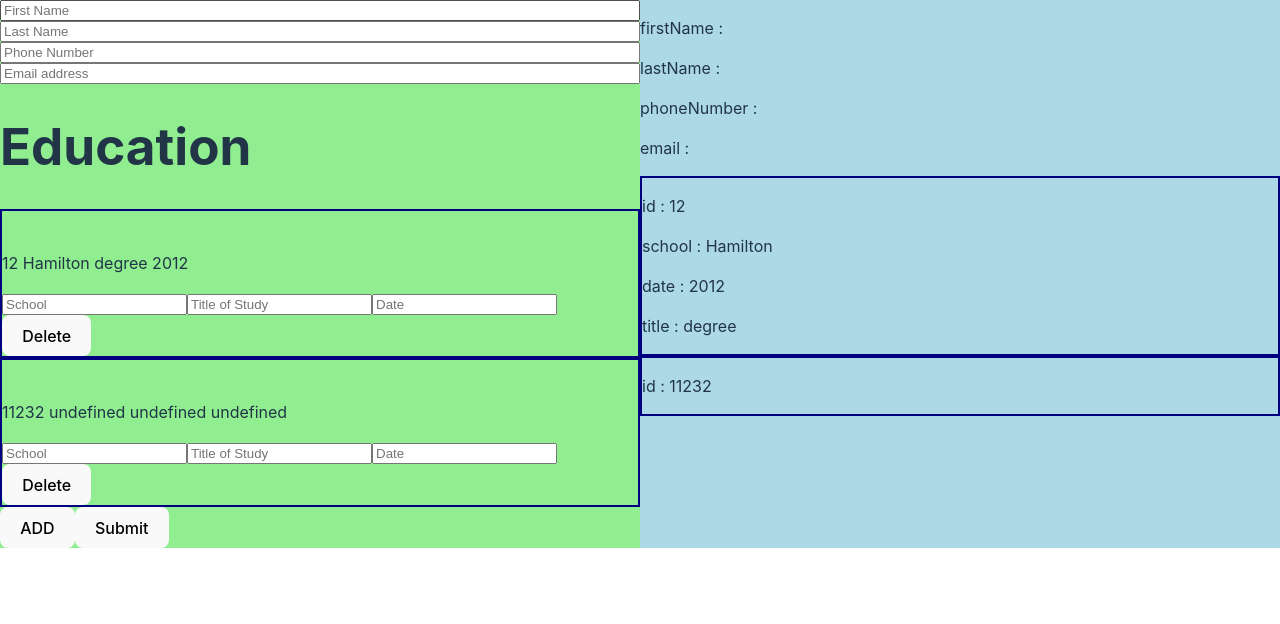
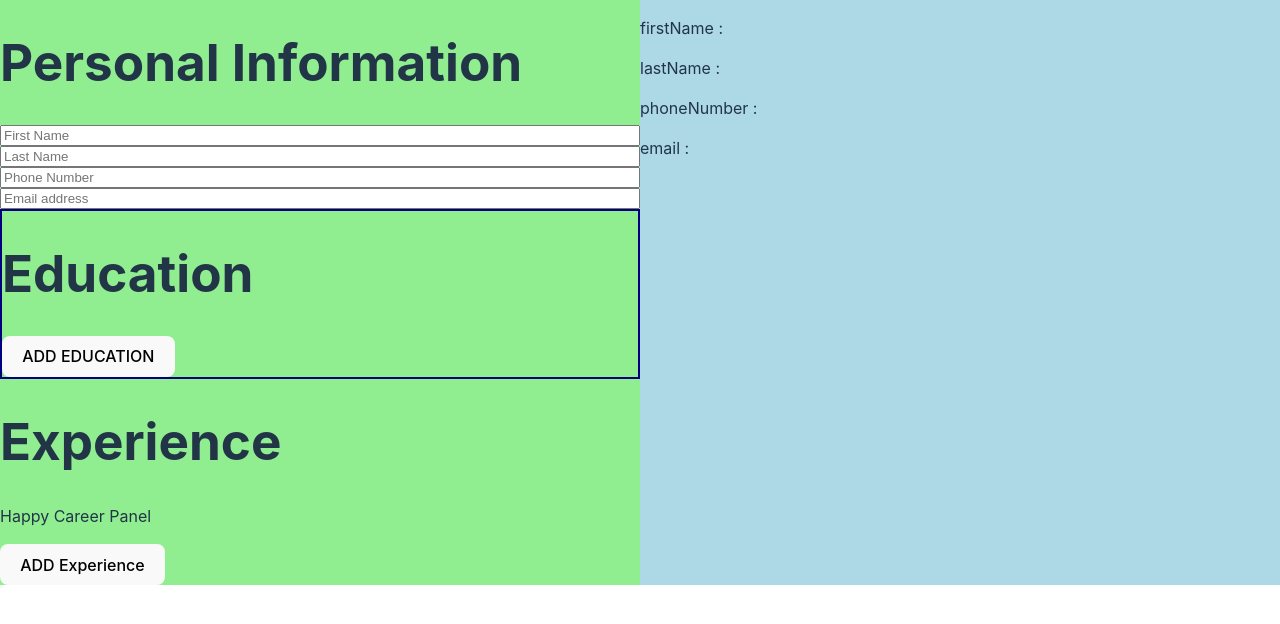
Before and after one commit to BrynyPatchett/cv-generator, a React (Vite) app: page / in a window 1280 px wide. Shown: the top 624 px of the page. Built offline with nearby package versions, Linux system fonts and the light colour scheme.

Commit message:
Added ability to add/remove experice and edit them with input fields

```diff
--- a/src/App.jsx
+++ b/src/App.jsx
@@ -1,11 +1,21 @@
-import { useState } from "react";
+import { useMemo, useState } from "react";
 import "./App.css";
 import TextBox from "./components/textbox";
 import PersonalInfo from "./components/personalInfo";
 import EducationPanel from "./components/educationPanel";
+import CareerPanel from "./components/careerPanel"
+
+
 
 function App() {
-  //global variables
+
+//reduced an array to the largest id
+  function latestId(array){
+     let x = array.reduce((prev,curr) =>{
+        return prev > curr.id ? prev : curr.id;
+    },-1)
+    return x;
+  }
 
   //personinfo object contain information about a person
   const [personinfo, setPersonalInfo] = useState({
@@ -17,8 +27,14 @@ function App() {
 
   //array of education credentials objects [{School of Study,Title of Study, date}]
   const [educationCredentials, setEducationCredentials] = useState([
-    { id: 12, school: "Hamilton", date: "2012", title: "degree" },
-    { id: 11232 },
+    // { id: 12, school: "Hamilton", date: "2012", title: "degree" },
+    // { id: 11232 }
+  ]);
+
+
+  const [careerExperiences, setcareerExperiences] = useState([
+    // { id: 123123, companyName: "Briscoes", position:"manager", responsiblity:"Managing", dateStart: "2012", dateEnd:"2022" },
+    // { id: 121223, companyName: "asd", position:"asd", responsiblity:"asd", dateStart: "2012", dateEnd:"2022" }
   ]);
 
   //going to be two sides
@@ -32,26 +48,40 @@ function App() {
   // use objects per section and pass them to the resume to render
 
   //Changed personal info object with pass in field
+
+  //gets the largest ID from loaded obj arrays to use for the iniital ID offset (usefull for loading fom local storage)
+  const largestEducationId = useMemo(() => {
+    return latestId(educationCredentials);
+  },[]);
+
+  const largestExperienceId = useMemo(() => {
+  return latestId(careerExperiences);
+  },[])
+
+
+
+
+
   function updatePersonalInfo(e, field) {
     setPersonalInfo({ ...personinfo, [field]: e.target.value });
   }
 
-  // function updateEducationInfo(creds) {
-  //   setEducationCredentials([...educationCredentials,creds]);
-  // }
 
   return (
     <>
       <div className="inputLeft">
         {/*Personal Info ssection, inputs edit personinfo */}
+        <h1>Personal Information</h1>
         <PersonalInfo updatePersonalInfo={updatePersonalInfo} />
         {/*Eduacational experience section */}
         <EducationPanel
           educationCredentials={educationCredentials}
           setEducationCredentials={setEducationCredentials}
+          largestId ={largestEducationId }
+
         />
         {/*Career experience section */}
-        {/* <PersonalInfo updatePersonalInfo={updatePersonalInfo}/> */}
+        <CareerPanel careerExperiences={careerExperiences} setcareerExperiences={setcareerExperiences}  largestId={largestExperienceId}/>
       </div>
 
       <div className="outputRight">
@@ -61,8 +91,16 @@ function App() {
         {Object.keys(personinfo).map((field) => (
           <p key={field}>{field + " : " + personinfo[field]}</p>
         ))}
-        {/* Basic education info of personal info */}
+        {/* Basic rendering of education info*/}
         {educationCredentials.map((cred) => (
+          <div key={cred.id} className="education-section">
+            {Object.keys(cred).map((field) => (
+              <p key={field}>{field + " : " + cred[field]}</p>
+            ))}
+          </div>
+        ))}
+          {/* Basic rendering of career info*/}
+          {careerExperiences.map((cred) => (
           <div key={cred.id} className="education-section">
             {Object.keys(cred).map((field) => (
               <p key={field}>{field + " : " + cred[field]}</p>
--- /dev/null
+++ b/src/components/careerPanel.jsx
@@ -0,0 +1,33 @@
+/* eslint-disable react/prop-types */
+import { useState } from "react";
+import CareerSection from "./careerSection"
+
+
+
+function CareerPanel({careerExperiences, setcareerExperiences, largestId})
+{
+
+    const [elementCount,setElementCount] = useState(largestId + 1);
+    function addNewCareerExperience(){
+        setcareerExperiences([...careerExperiences,{id:elementCount}]);
+        setElementCount(elementCount + 1);
+    }
+
+    return (
+        <>
+        <h1>Experience</h1>
+        <p>Happy Career Panel</p>
+
+        {careerExperiences.map((exp =>(
+            <CareerSection key={exp.id} exp={exp} careerExperiences={careerExperiences} setcareerExperiences={setcareerExperiences}/>
+        )))}
+
+        {/* <CareerSection /> */}
+        <button type="" onClick={addNewCareerExperience}>ADD Experience</button>
+
+        </>
+    )
+}
+
+
+export default CareerPanel;
--- /dev/null
+++ b/src/components/careerSection.jsx
@@ -0,0 +1,34 @@
+/* eslint-disable react/prop-types */
+
+function CareerSection({exp,careerExperiences, setcareerExperiences}){
+
+    function removeCredntial(){
+        setcareerExperiences(careerExperiences.filter(elem => elem.id !== exp.id));
+      }
+      function updateCredntial(value,field){
+        setcareerExperiences(careerExperiences.map(elem =>{
+          if(elem.id === exp.id){
+            return {...elem,[field]: value}
+          }else{
+            return elem
+          }
+        }))
+      }
+
+
+
+    return(
+        <>
+        <input placeholder="Company Name" onChange={(e)=>{updateCredntial(e.target.value,"companyName")}}></input>
+        <input placeholder="Position" onChange={(e)=>{updateCredntial(e.target.value,"position")}}></input>
+        <input placeholder="Responsibilities" onChange={(e)=>{updateCredntial(e.target.value,"responsiblity")}}></input>
+        <input placeholder="Start Date" onChange={(e)=>{updateCredntial(e.target.value,"dateStart")}}></input>
+        <input placeholder="End Date" onChange={(e)=>{updateCredntial(e.target.value,"dateEnd")}}></input>
+        <br></br>
+        <button type="" onClick={()=>removeCredntial()}>DELETE</button>
+        <br></br>
+        </>
+    )
+}
+
+export default CareerSection;
--- a/src/components/educationPanel.jsx
+++ b/src/components/educationPanel.jsx
@@ -1,8 +1,12 @@
+/* eslint-disable react/prop-types */
 import { useState } from 'react';
+
 import EducationSection from './educationSection'
 
-function EducationPanel({educationCredentials,setEducationCredentials}) {
-  const [elementCount,setElementCount] = useState(0);
+function EducationPanel({educationCredentials,setEducationCredentials,largestId}) {
+
+
+  const [elementCount,setElementCount] = useState(largestId + 1);
 
   function AddNewEducationCred(){
     setEducationCredentials([...educationCredentials,{id:elementCount}]);
@@ -10,7 +14,7 @@ function EducationPanel({educationCredentials,setEducationCredentials}) {
   }
 
   return (
-  <div>
+  <div className="education-section">
 
   {/*Needs Add, clicling add will add an extra educational segment to the output*/}
 
@@ -24,8 +28,8 @@ function EducationPanel({educationCredentials,setEducationCredentials}) {
 
 
 
-  <button type="" onClick={()=>AddNewEducationCred()} >ADD</button>
-  <button type="submit">Submit</button>
+  <button type="" onClick={()=>AddNewEducationCred()} >ADD EDUCATION</button>
+
   </div>);
 }
 
--- a/src/components/educationSection.jsx
+++ b/src/components/educationSection.jsx
@@ -1,14 +1,15 @@
+/* eslint-disable react/prop-types */
 function EducationSection({cred, educationCredentials, setEducationCredentials}) {
 
-  function removeCredntial(credId){
-    setEducationCredentials(educationCredentials.filter(cred => cred.id !== credId));
+  function removeCredntial(){
+    setEducationCredentials(educationCredentials.filter(elem => elem.id !== cred.id));
   }
   function updateCredntial(value,credId,field){
-    setEducationCredentials(educationCredentials.map(cred =>{
-      if(cred.id === credId){
-        return {...cred,[field]: value}
+    setEducationCredentials(educationCredentials.map(elem =>{
+      if(elem.id === cred.id){
+        return {...elem,[field]: value}
       }else{
-        return cred
+        return elem
       }
     }))
   }
@@ -17,12 +18,12 @@ function EducationSection({cred, educationCredentials, setEducationCredentials})
   <div className="education-section">
   <br></br>
   <p>{cred.id + " " +  cred.school + " " +  cred.title + " " + cred.date }</p>
-  <input type="text" onChange={(e)=>updateCredntial(e.target.value,cred.id,"school")} placeholder="School"/>
-  <input type="text" onChange={(e)=>updateCredntial(e.target.value,cred.id,"title")} placeholder="Title of Study"/>
-  <input type="text" onChange={(e)=>updateCredntial(e.target.value,cred.id,"date")} placeholder="Date"/>
+  <input type="text" onChange={(e)=>updateCredntial(e.target.value,"school")} placeholder="School"/>
+  <input type="text" onChange={(e)=>updateCredntial(e.target.value,"title")} placeholder="Title of Study"/>
+  <input type="text" onChange={(e)=>updateCredntial(e.target.value,"date")} placeholder="Date"/>
 
-
-  <button onClick={()=>removeCredntial(cred.id)}>Delete</button>
+  <br></br>
+  <button onClick={()=>removeCredntial()}>Delete</button>
   <br></br>
   </div>);
 }
--- a/src/components/personalInfo.jsx
+++ b/src/components/personalInfo.jsx
@@ -1,3 +1,4 @@
+/* eslint-disable react/prop-types */
 function PersonalInfo({updatePersonalInfo}) {
 
   return (
```
